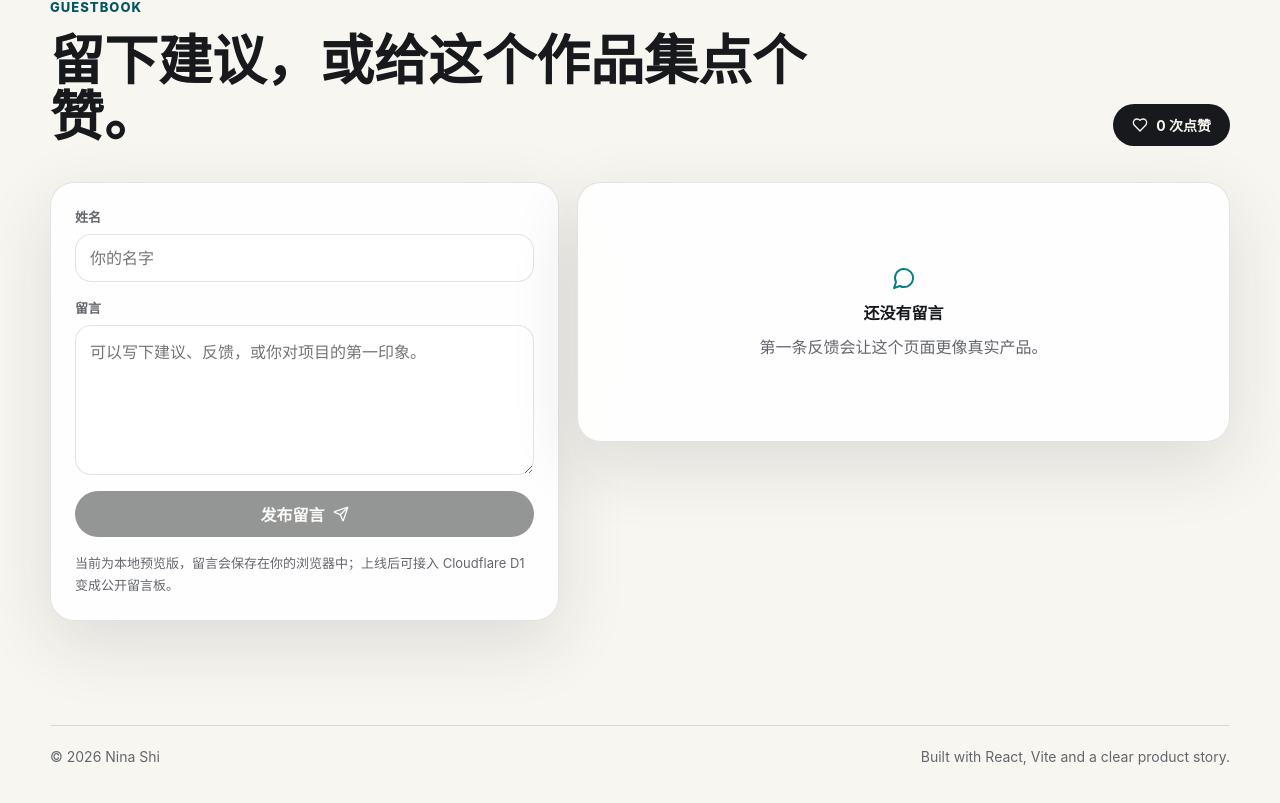
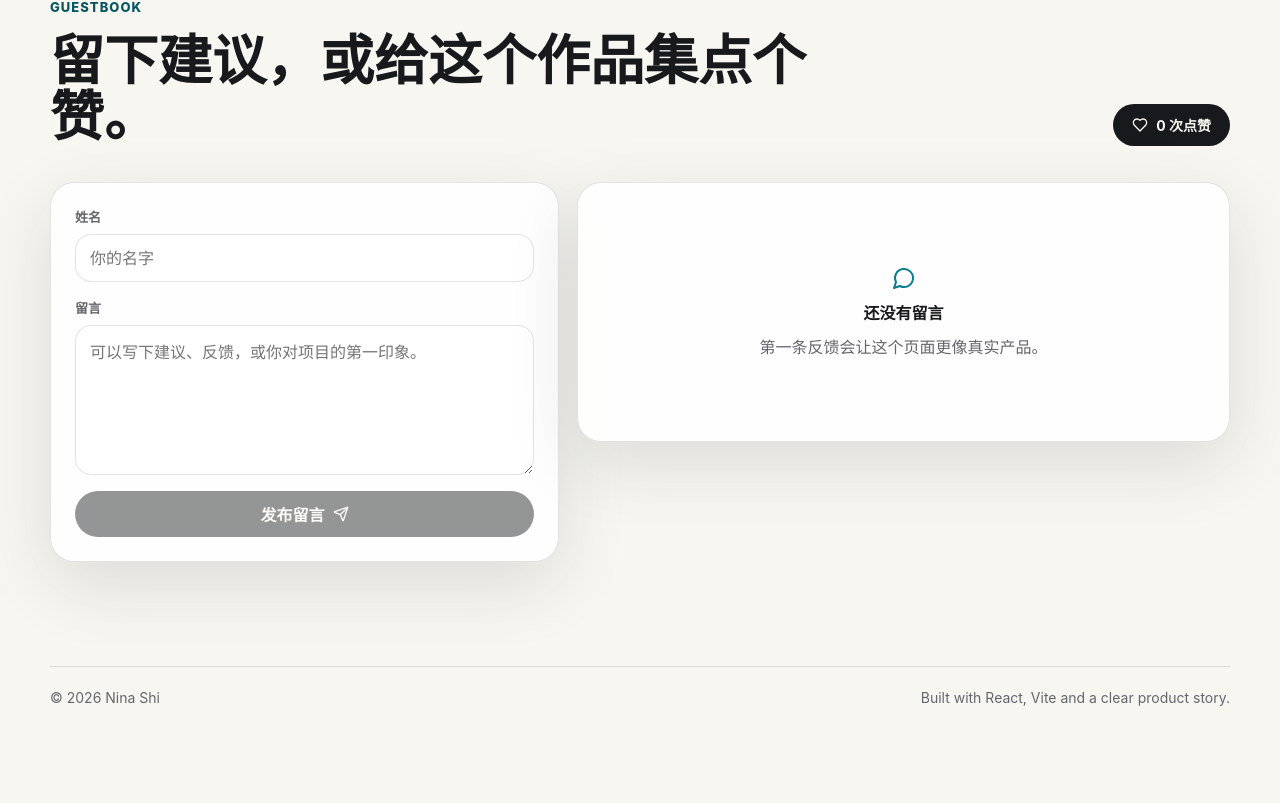
Before and after one commit to afterDDL/personal-website, a React (Vite) app: page / in a window 1280 px wide. Shown: the part 6431-7234 px from the top of the page. After the commit the page ends 7175 px from the top, so only its background shows below. Built offline with nearby package versions, Linux system fonts and the light colour scheme.

Commit message:
Remove guestbook preview notice

```diff
--- a/src/main.jsx
+++ b/src/main.jsx
@@ -537,7 +537,6 @@ function App() {
               <button className="button primary" type="submit" disabled={!messageForm.name.trim() || !messageForm.content.trim()}>
                 发布留言 <Send size={16} />
               </button>
-              <p>当前为本地预览版，留言会保存在你的浏览器中；上线后可接入 Cloudflare D1 变成公开留言板。</p>
             </form>
 
             <div className="message-list" aria-live="polite">
```
